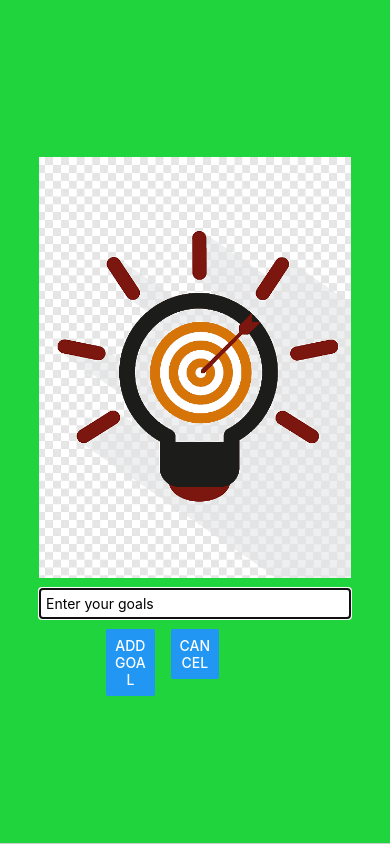
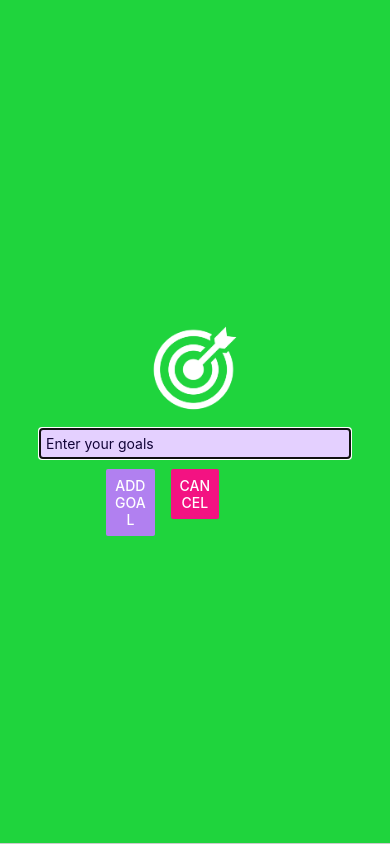
Before and after one commit to koleks92/CourseGOal, a React Native app: screen / in a window 390 px wide. Both pictures are taken after a click on the button "ADD NEW GOAL". Built offline with nearby package versions, Linux system fonts and the light colour scheme.

Commit message:
Final styling

```diff
--- a/App.js
+++ b/App.js
@@ -1,5 +1,6 @@
 import { StyleSheet, View, FlatList, Button } from 'react-native';
 import { useState } from 'react';
+import { StatusBar } from 'expo-status-bar';
 
 import GoalItem from './components/Goalitem';
 import GoalInput from './components/Goalinput';
@@ -29,11 +30,14 @@ export default function App() {
   };
 
   return (
+    <>
+    <StatusBar style="light"/>
     <View style={styles.mainContainer}>
       <View style={styles.modalButton}>
         <Button
         title='Add New Goal'
         onPress={startAddGoalHandler}
+        color="#a065ec"
         />
       </View>
     <GoalInput
@@ -47,16 +51,18 @@ export default function App() {
         }}/>
     </View>
   </View>
+  </>
   );
 }
 
 const styles = StyleSheet.create({
   mainContainer: {
     flex: 1,
+    backgroundColor: "#"
   },
 
   goalContainer: {
-    flex: 3,
+    flex: 4,
     margin: 10,
   },
 
--- a/app.json
+++ b/app.json
@@ -6,6 +6,7 @@
     "orientation": "portrait",
     "icon": "./assets/icon.png",
     "userInterfaceStyle": "light",
+    "backgroundColor": "#1e085a",
     "splash": {
       "image": "./assets/splash.png",
       "resizeMode": "contain",
--- a/components/Goalinput.js
+++ b/components/Goalinput.js
@@ -19,7 +19,7 @@ function GoalInput (props) {
     <Modal visible={props.visible} animationType="fade">
         <View style={styles.inputContainer} >
         <Image
-            source={require('../assets/images/logo.png')}
+            source={require('../assets/images/goal.png')}
             style={styles.imageLogo}/>
         <TextInput
             style={styles.textInput}
@@ -30,10 +30,10 @@ function GoalInput (props) {
             <View style={styles.button}>
                 <Button
                 title="Add goal"
-                onPress={addGoalHandler}/>
+                onPress={addGoalHandler} color="#b180f0"/>
             </View>
             <View style={styles.button}>
-                <Button title="Cancel" onPress={props.onCancel}/>
+                <Button title="Cancel" color="#f31282" onPress={props.onCancel}/>
             </View>
         </View>
         </View>
@@ -56,8 +56,10 @@ const styles = StyleSheet.create({
       textInput: {
         width: '80%',
         borderWidth: 1,
-        borderColor: '#cccccc',
-        backgroundColor: '#ffffff',
+        borderColor: '#e4f0ff',
+        backgroundColor: '#e4d0ff',
+        color: "#120438",
+        borderRadius: 2,
         padding: 6,
         marginBottom: 10,
       },
@@ -69,8 +71,8 @@ const styles = StyleSheet.create({
         marginHorizontal: 8
       },
       imageLogo: {
-        width: '80%',
-        height: '50%',
+        width: 100,
+        height: 100,
         margin: 10,
 
       }
--- a/components/Goalitem.js
+++ b/components/Goalitem.js
@@ -20,7 +20,9 @@ const styles = StyleSheet.create({
         borderWidth: 1,
         borderRadius: 2,
         fontSize: 20,
-        borderColor: '#eeeeee'
+        borderColor: '#6247c0',
+        backgroundColor: "#6247c0",
+        borderRadius: 4
       }
 });
 
```
Also changed, not shown: assets/images/goal.png (added).
